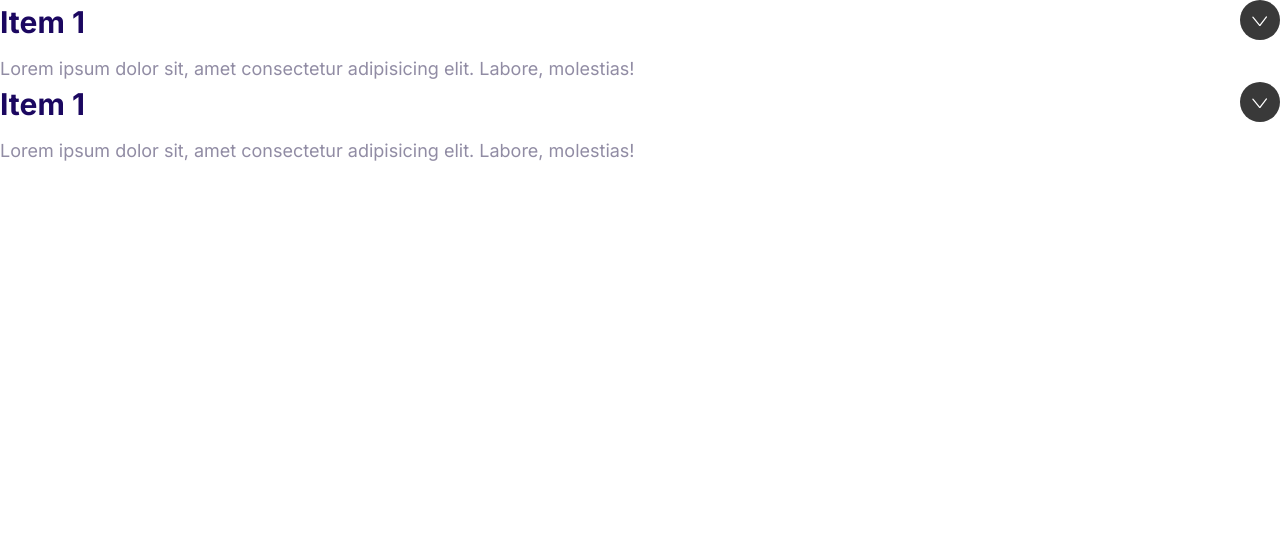
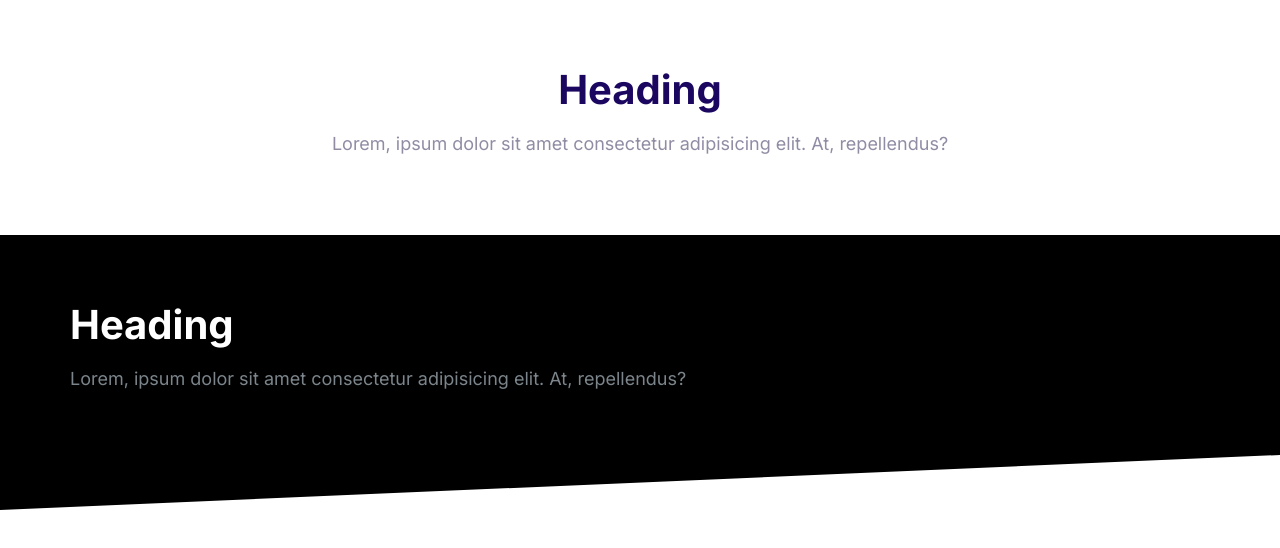
Before and after one commit to alinawabrana/MyFirstWeb, a plain HTML site: page index.html in a window 1280 px wide. Drawn offline with Linux system fonts and the light colour scheme.

Commit message:
Creating Variation of blocks (diff background, skew etc)

```diff
--- a/css/styles.css
+++ b/css/styles.css
@@ -724,3 +724,51 @@ a
     max-height: 100vh;
     opacity: 1;
 }
+
+
+/* Blocks */
+
+.block
+{
+    --padding-vertical: 6rem;
+    padding: var(--padding-vertical) 2rem;
+}
+
+.block__header
+{
+    text-align: center;
+}
+
+.block__heading
+{
+    margin-top: 0;
+}
+
+.block--dark
+{
+    background-color: #000;
+    color: #7b858b;
+}
+
+.block--dark .block__heading
+{
+    color: #fff;
+}
+
+.block--skewed-right
+{
+    clip-path: polygon(0% 0%, 100% 0%, 100% 100%, 0% 80%);
+    padding-bottom: calc(var(--padding-vertical) + 4rem);
+}
+
+.block--skewed-left
+{
+    clip-path: polygon(0% 0%, 100% 0%, 100% 80%, 0% 100%);
+    padding-bottom: calc(var(--padding-vertical) + 4rem);
+}
+
+.container
+{
+    max-width: 1140px;
+    margin: 0 auto;
+}
--- a/index.html
+++ b/index.html
@@ -18,30 +18,24 @@
   </head>
 
   <body>
-    <div class="collapsible collapsible--expanded">
-      <header class="collapsible__header">
-        <h2 class="collapsible__heading">Item 1</h2>
-        <svg class="icon icon--white collapsible__chevron">
-          <use xlink:href="images/sprite.svg#chevron"></use>
-        </svg>
+    <!-- Block is a component that is at some places it is with black background and at some places it has no background. At some places it is skewed to the right and at some places it is skewed to the left -->
+    <section class="block container">
+      <header class="block__header">
+        <h2 class="block__heading">Heading</h2>
+        <p>
+          Lorem, ipsum dolor sit amet consectetur adipisicing elit. At,
+          repellendus?
+        </p>
       </header>
-      <div class="collapsible__content">
-        Lorem ipsum dolor sit, amet consectetur adipisicing elit. Labore,
-        molestias!
+    </section>
+    <section class="block block--dark block--skewed-left">
+      <div class="container">
+        <h2 class="block__heading">Heading</h2>
+        <p>
+          Lorem, ipsum dolor sit amet consectetur adipisicing elit. At,
+          repellendus?
+        </p>
       </div>
-    </div>
-    <div class="collapsible collapsible--expanded">
-      <header class="collapsible__header">
-        <h2 class="collapsible__heading">Item 1</h2>
-        <svg class="icon icon--white collapsible__chevron">
-          <use xlink:href="images/sprite.svg#chevron"></use>
-        </svg>
-      </header>
-      <div class="collapsible__content">
-        Lorem ipsum dolor sit, amet consectetur adipisicing elit. Labore,
-        molestias!
-      </div>
-    </div>
-    <script src="js/main.js"></script>
+    </section>
   </body>
 </html>
```
Also changed, not shown: Components/Blocks.html (added, +17 -0 lines).
